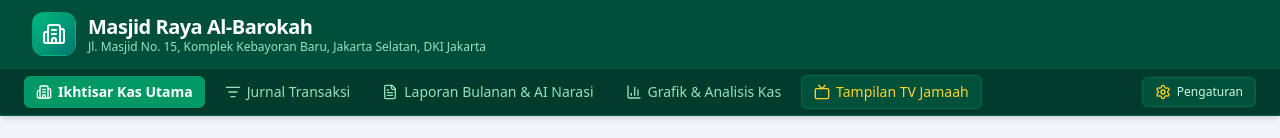
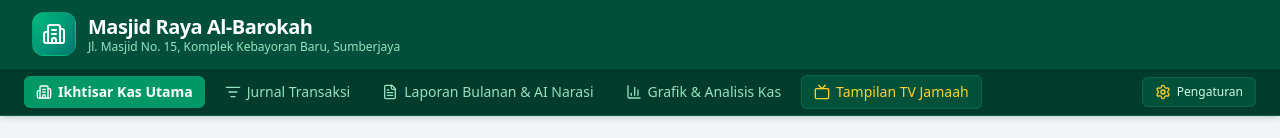
Before and after one commit to didinkomarudin058-hub/Laporan-Keuangan-DKM, a React (Vite) app: page / in a window 1280 px wide. Shown: the top 138 px of the page. Built offline with nearby package versions, Linux system fonts and the light colour scheme; no server answers.

Commit message:
refactor: update default location and titimangsa
Update mosque city to Sumberjaya and add a helper function to ensure consistent titimangsa formatting in reports.

```diff
--- a/src/components/MonthlyReportView.tsx
+++ b/src/components/MonthlyReportView.tsx
@@ -88,6 +88,15 @@ export const MonthlyReportView: React.FC<MonthlyReportViewProps> = ({
     const mIdx = parseInt(m, 10) - 1;
     if (mIdx < 0 || mIdx > 11) return dateStr;
     return `${parseInt(d, 10)} ${monthNames[mIdx]} ${y}`;
+  };
+
+  // Helper for titimangsa location (defaults or converts Pandeglang to Desa/Sumberjaya)
+  const formatTitimangsaLocation = (kotaStr: string) => {
+    if (!kotaStr) return 'Sumberjaya';
+    if (/pandeglang/i.test(kotaStr)) {
+      return 'Sumberjaya';
+    }
+    return kotaStr;
   };
 
   const effectiveStartDate = startDateFilter || `${currentMonthStr}-01`;
@@ -688,7 +697,7 @@ export const MonthlyReportView: React.FC<MonthlyReportViewProps> = ({
         {/* Signatures Section */}
         <div className="pt-8 border-t border-slate-300">
           <div className="text-xs text-slate-600 text-right font-medium mb-6">
-            {mosqueProfile.kota}, {new Date().toLocaleDateString('id-ID', { day: 'numeric', month: 'long', year: 'numeric' })}
+            {formatTitimangsaLocation(mosqueProfile.kota)}, {new Date().toLocaleDateString('id-ID', { day: 'numeric', month: 'long', year: 'numeric' })}
           </div>
 
           <div className="grid grid-cols-3 text-center gap-4 text-xs font-semibold">
--- a/src/data/initialData.ts
+++ b/src/data/initialData.ts
@@ -3,7 +3,7 @@ import { MosqueProfile, Transaction } from '../types';
 export const initialMosqueProfile: MosqueProfile = {
   namaMasjid: "Masjid Raya Al-Barokah",
   alamat: "Jl. Masjid No. 15, Komplek Kebayoran Baru",
-  kota: "Jakarta Selatan, DKI Jakarta",
+  kota: "Sumberjaya",
   telepon: "(021) 7280-4921 / 0812-9876-5432",
   email: "dkm.albarokah@gmail.com",
   nomorRekening: "127-00-0987654-3",
```
